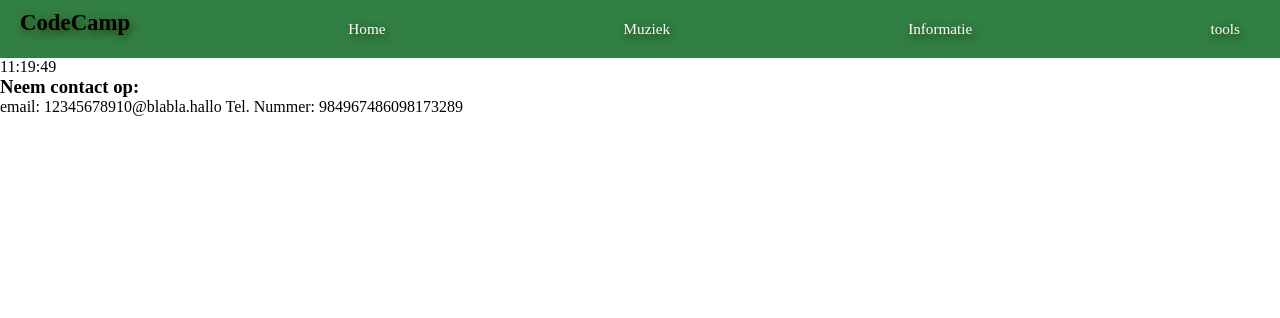
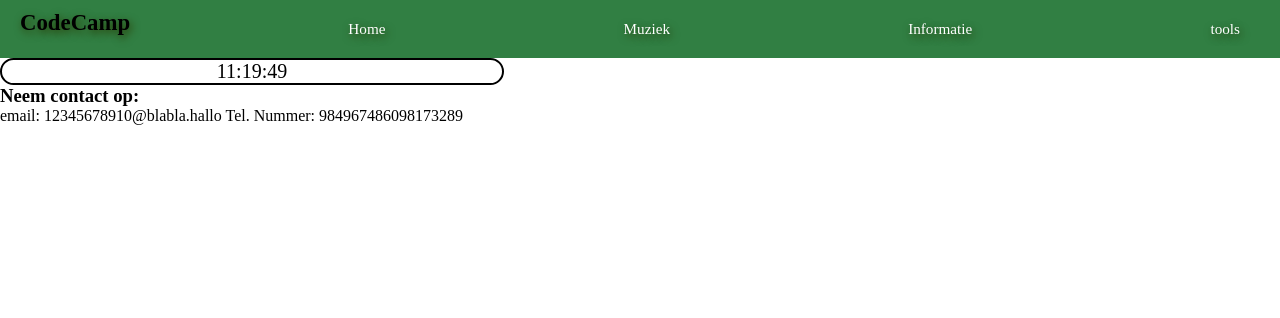
Before and after one commit to WouterSma/c2codecamp, a PHP site: page / in a window 1280 px wide. Shown: the top 318 px of the page. Run offline with PHP 8.4, Linux system fonts and the light colour scheme.

Commit message:
i dont know

```diff
--- a/css/style.css
+++ b/css/style.css
@@ -22,15 +22,6 @@ nav, h1{
     color: black;
 }
 
-<<<<<<< Updated upstream
-=======
-<<<<<<< HEAD
-<<<<<<< HEAD
-
-=======
-=======
->>>>>>> cc5b0a3564d350afcfd5712693385976dfd6d85d
->>>>>>> Stashed changes
 #clock {
     font-size: 20px;
     width: 500px;
@@ -38,13 +29,3 @@ nav, h1{
     text-align: center;
     border: 2px solid black;
     border-radius: 20px;
-<<<<<<< Updated upstream
-  }
-=======
-<<<<<<< HEAD
-  }
->>>>>>> cc5b0a3564d350afcfd5712693385976dfd6d85d
-=======
-  }
->>>>>>> cc5b0a3564d350afcfd5712693385976dfd6d85d
->>>>>>> Stashed changes
```
